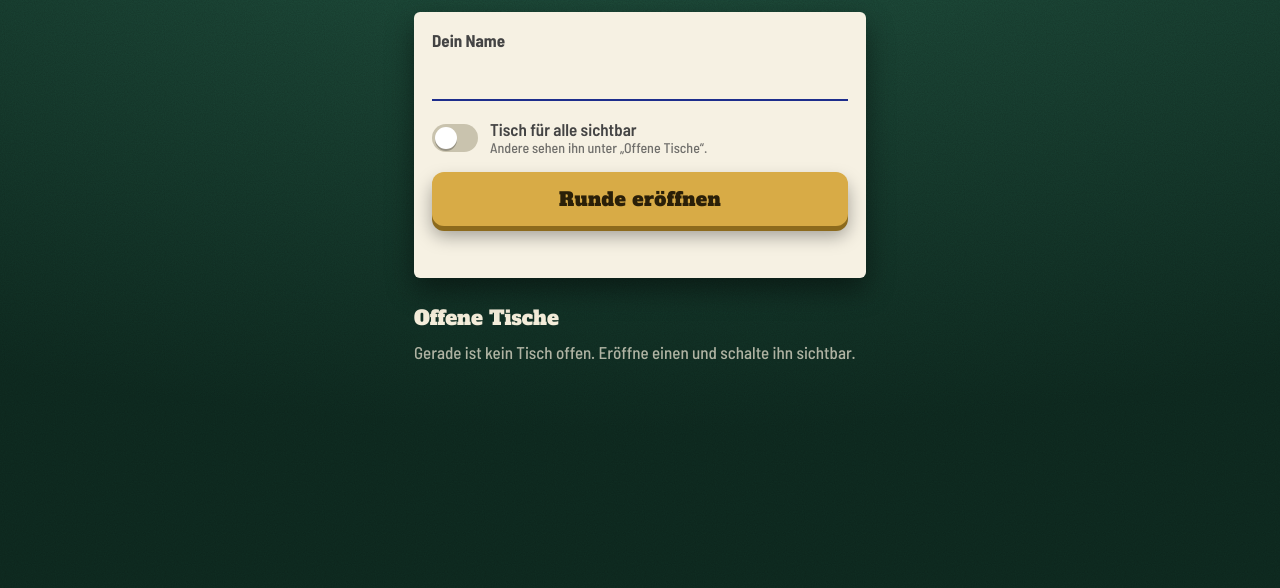
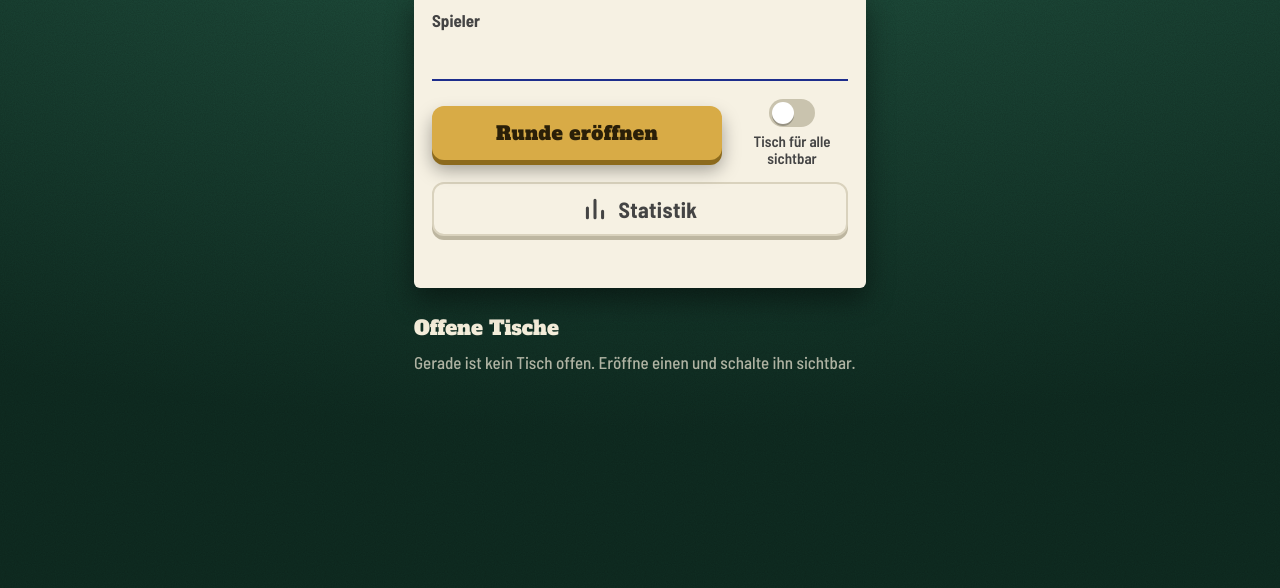
Before and after one commit to timoreiter/wuerfelspiel, a website: page public/index.html in a window 1280 px wide. Shown: the part 212-800 px from the top of the page. Drawn offline with Linux system fonts and the light colour scheme.

Commit message:
Add files via upload

```diff
--- a/public/index.html
+++ b/public/index.html
@@ -65,6 +65,13 @@
   .hero p { margin:0; color:rgba(244,237,218,.8); }
   .slip { background:var(--paper); color:#222; border-radius:6px; padding:18px 18px 20px; box-shadow:0 12px 28px rgba(0,0,0,.45); position:relative; }
   .slip label { display:block; font-weight:700; margin-bottom:4px; color:#444; }
+  /* Startseite: Name, Knopf mit Schalter, Statistik */
+  .gorow { display:flex; align-items:center; gap:14px; margin-bottom:14px; }
+  .gorow .btn { flex:1; width:auto; }
+  .slip label.sw.col { flex:none; width:112px; flex-direction:column; gap:6px; margin:0; text-align:center; font-size:15px; line-height:1.15; color:#444; }
+  .btn.paper { display:flex; align-items:center; justify-content:center; gap:10px; background:#f6f1e3; color:#444; border:2px solid #d9d2bd; box-shadow:0 4px 0 #bdb6a0; font-family:var(--ui); font-weight:700; font-size:22px; padding:12px 18px; }
+  .btn.paper:active { transform:translateY(3px); box-shadow:0 1px 0 #bdb6a0; }
+  .btn.paper svg { width:26px; height:26px; stroke:currentColor; fill:none; stroke-width:2.8; stroke-linecap:round; }
   .hello { margin-bottom:18px; }
   .hello span { display:block; font-weight:700; color:#444; }
   .hello b { display:block; font-family:var(--pen); font-weight:700; font-size:40px; line-height:1.1; color:var(--ink); border-bottom:2px solid var(--ink); padding:0 2px 2px; overflow:hidden; text-overflow:ellipsis; white-space:nowrap; }
@@ -358,33 +365,31 @@ function renderEntry(app) {
   const joining = !!roomCode;
   const saved = getName();
   app.innerHTML = `
-    ${STAT_BTN.replace('class="statbtn"', 'class="statbtn abs"')}
     <div class="hero">
       <div class="dice-row">${[1,5,3,6,2].map(die).join('')}</div>
       <h1>Würfeln</h1>
-      <p>${joining ? 'Du setzt dich gleich an den Tisch.' : 'Der Zettel für den Spieleabend.'}</p>
+      ${joining ? '<p>Du setzt dich gleich an den Tisch.</p>' : ''}
     </div>
     <div class="slip">
-      ${saved
-        ? `<div class="hello"><span>Du spielst als</span><b>${esc(saved)}</b><button class="lnk" id="chg">Nicht du? Name ändern</button></div>`
-        : `<label for="name">Dein Name</label>
-      <input id="name" maxlength="16" autocomplete="off" autocapitalize="words" enterkeyhint="go">`}
-      ${joining ? '' : `<label class="sw"><input type="checkbox" id="pub"><span class="tr"></span><span>Tisch für alle sichtbar<small>Andere sehen ihn unter „Offene Tische“.</small></span></label>`}
-      <button class="btn" id="go">${joining ? 'An den Tisch setzen' : 'Runde eröffnen'}</button>
+      <label for="name">Spieler</label>
+      <input id="name" maxlength="16" autocomplete="off" autocapitalize="words" enterkeyhint="go" value="${esc(saved)}">
+      <div class="gorow">
+        <button class="btn" id="go">${joining ? 'An den Tisch setzen' : 'Runde eröffnen'}</button>
+        ${joining ? '' : `<label class="sw col"><input type="checkbox" id="pub"><span class="tr"></span><span>Tisch für alle sichtbar</span></label>`}
+      </div>
+      <button class="btn paper" data-stats><svg viewBox="0 0 24 24" aria-hidden="true"><path d="M5 20V11M12 20V4M19 20V14"/></svg>Statistik</button>
       <div class="err" role="alert">${esc(error)}</div>
     </div>
     ${joining ? `<p class="hint">Raum ${esc(roomCode)}</p><button class="back" id="back">Zurück zu den offenen Tischen</button>` : '<div class="rooms" id="rooms"></div>'}`;
   const go = () => {
-    const name = saved || $('name').value.trim();
+    const name = $('name').value.trim();
     if (!name) { error = 'Schreib zuerst deinen Namen auf.'; return renderEntry(app); }
     error = ''; fatal = false; pendingName = name;
     const pub = !joining && $('pub').checked;
     connect(() => send(joining ? { t: 'join', room: roomCode, name } : { t: 'create', name, public: pub }));
   };
   $('go').onclick = go;
-  if ($('name')) $('name').onkeydown = e => { if (e.key === 'Enter') go(); };
-  const chg = $('chg');
-  if (chg) chg.onclick = () => { forgetName(); error = ''; renderEntry(app); $('name').focus(); };
+  $('name').onkeydown = e => { if (e.key === 'Enter') go(); };
   const back = $('back');
   if (back) back.onclick = () => { roomCode = ''; error = ''; history.replaceState(null, '', location.pathname); renderEntry(app); startList(); };
   if (!joining) fillRooms();
@@ -404,7 +409,7 @@ function fillRooms() {
     const name = $('name') ? $('name').value : '';
     roomCode = b.dataset.code; error = ''; fatal = false;
     renderEntry($('app'));
-    if ($('name')) { $('name').value = name; $('name').focus(); }
+    if ($('name')) { $('name').value = name; if (!name) $('name').focus(); }
   });
 }
 
```
